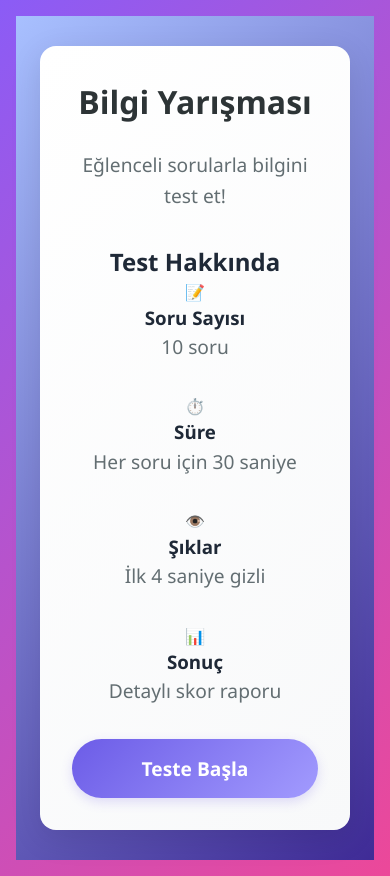
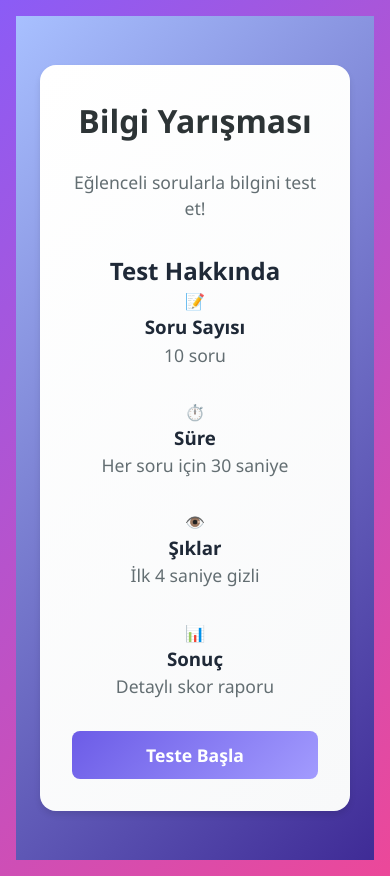
Before and after one commit to frivoller/quiz-app, a React (Vite) app: page / in a window 390 px wide. Built offline with nearby package versions, Linux system fonts and the light colour scheme.

Commit message:
feat: Modern tasarım güncellemeleri ve stil iyileştirmeleri

```diff
--- a/src/App.css
+++ b/src/App.css
@@ -528,11 +528,11 @@ body {
 /* Start screen styles */
 .start-screen {
   width: 100%;
-  max-width: 600px;
+  max-width: 800px;
   padding: 3rem;
   background: linear-gradient(135deg, #ffffff 0%, #f8f9fa 100%);
   border-radius: 1rem;
-  box-shadow: 0 8px 32px rgba(0, 0, 0, 0.1);
+  box-shadow: 0 4px 6px rgba(0, 0, 0, 0.1);
   text-align: center;
 }
 
@@ -547,25 +547,23 @@ body {
   font-size: 1.2rem;
   color: #636e72;
   margin-bottom: 2rem;
-  line-height: 1.6;
 }
 
 .start-button {
-  padding: 1rem 2.5rem;
+  padding: 1rem 2rem;
   font-size: 1.2rem;
   font-weight: 600;
   color: white;
   background: linear-gradient(135deg, #6c5ce7 0%, #a29bfe 100%);
   border: none;
-  border-radius: 2rem;
+  border-radius: 0.5rem;
   cursor: pointer;
   transition: all 0.3s ease;
-  box-shadow: 0 4px 12px rgba(108, 92, 231, 0.2);
 }
 
 .start-button:hover {
   transform: translateY(-2px);
-  box-shadow: 0 6px 16px rgba(108, 92, 231, 0.3);
+  box-shadow: 0 4px 6px rgba(108, 92, 231, 0.2);
 }
 
 .results-screen {
@@ -574,7 +572,7 @@ body {
   padding: 3rem;
   background: linear-gradient(135deg, #ffffff 0%, #f8f9fa 100%);
   border-radius: 1rem;
-  box-shadow: 0 8px 32px rgba(0, 0, 0, 0.1);
+  box-shadow: 0 4px 6px rgba(0, 0, 0, 0.1);
   text-align: center;
 }
 
@@ -585,29 +583,54 @@ body {
   margin-bottom: 1.5rem;
 }
 
-.score-display {
-  font-size: 3rem;
-  font-weight: 700;
-  color: #6c5ce7;
+.results-screen p {
+  font-size: 1.5rem;
+  color: #636e72;
   margin-bottom: 2rem;
 }
 
 .restart-button {
-  padding: 1rem 2.5rem;
+  padding: 1rem 2rem;
   font-size: 1.2rem;
   font-weight: 600;
   color: white;
   background: linear-gradient(135deg, #6c5ce7 0%, #a29bfe 100%);
   border: none;
-  border-radius: 2rem;
+  border-radius: 0.5rem;
   cursor: pointer;
   transition: all 0.3s ease;
-  box-shadow: 0 4px 12px rgba(108, 92, 231, 0.2);
 }
 
 .restart-button:hover {
   transform: translateY(-2px);
-  box-shadow: 0 6px 16px rgba(108, 92, 231, 0.3);
+  box-shadow: 0 4px 6px rgba(108, 92, 231, 0.2);
+}
+
+@media (max-width: 768px) {
+  .app-container {
+    padding: 1rem;
+  }
+
+  .start-screen,
+  .results-screen {
+    padding: 2rem;
+  }
+
+  .start-screen h1,
+  .results-screen h2 {
+    font-size: 2rem;
+  }
+
+  .start-screen p,
+  .results-screen p {
+    font-size: 1.1rem;
+  }
+
+  .start-button,
+  .restart-button {
+    padding: 0.75rem 1.5rem;
+    font-size: 1.1rem;
+  }
 }
 
 /* Responsive tasarım */
--- a/src/App.jsx
+++ b/src/App.jsx
@@ -73,10 +73,6 @@ function App() {
       timeSpent: 30 - timeLeft
     }]);
 
-    // Soru geçişi için bekleme süresi
-    setTimeout(() => {
-      setIsTransitioning(true);
-
     setTimeout(() => {
       if (currentQuestionIndex < questions.length - 1) {
         setCurrentQuestionIndex(prev => prev + 1);
@@ -85,12 +81,10 @@ function App() {
         setSelectedAnswer(null);
         setIsCorrect(null);
         setImageLoaded(false);
-          setIsTransitioning(false);
       } else {
         setIsFinished(true);
         setShowScore(true);
       }
-      }, 500);
     }, 1500);
   };
 
@@ -109,10 +103,6 @@ function App() {
         isTimeout: true
       }]);
 
-      // Süre bittiğinde soru geçişi
-      setTimeout(() => {
-        setIsTransitioning(true);
-
       setTimeout(() => {
         if (currentQuestionIndex < questions.length - 1) {
           setCurrentQuestionIndex(prev => prev + 1);
@@ -121,12 +111,10 @@ function App() {
           setSelectedAnswer(null);
           setIsCorrect(null);
           setImageLoaded(false);
-            setIsTransitioning(false);
         } else {
           setIsFinished(true);
           setShowScore(true);
         }
-        }, 500);
       }, 1500);
     }
   };
--- a/src/components/QuizQuestion.css
+++ b/src/components/QuizQuestion.css
@@ -41,11 +41,19 @@
   gap: 2rem;
 }
 
+.question-image-container {
+  width: 100%;
+  max-width: 500px;
+  height: 300px;
+  overflow: hidden;
+  border-radius: 0.5rem;
+  background-color: #f8f9fa;
+}
+
 .question-image {
   width: 100%;
-  max-width: 500px;
-  height: auto;
-  border-radius: 0.5rem;
+  height: 100%;
+  object-fit: cover;
   opacity: 0;
   transition: opacity 0.5s ease;
 }
@@ -70,11 +78,13 @@
   opacity: 0;
   transform: translateY(20px);
   transition: all 0.5s ease;
+  pointer-events: none;
 }
 
 .options.visible {
   opacity: 1;
   transform: translateY(0);
+  pointer-events: auto;
 }
 
 .option-button {
@@ -112,7 +122,10 @@
 @media (max-width: 768px) {
   .question-container {
     padding: 1.5rem;
-    gap: 1rem;
+  }
+
+  .question-image-container {
+    height: 200px;
   }
 
   .options {
@@ -120,7 +133,7 @@
   }
 
   .option-button {
-    padding: 0.75rem 1rem;
-    font-size: 0.9rem;
+    padding: 0.75rem;
+    font-size: 1rem;
   }
 }
--- a/src/index.css
+++ b/src/index.css
@@ -5,12 +5,19 @@
 }
 
 body {
-  font-family: 'Segoe UI', system-ui, -apple-system, sans-serif;
+  font-family: 'Inter', -apple-system, BlinkMacSystemFont, 'Segoe UI', 'Roboto', 'Oxygen',
+    'Ubuntu', 'Cantarell', 'Fira Sans', 'Droid Sans', 'Helvetica Neue',
+    sans-serif;
   -webkit-font-smoothing: antialiased;
   -moz-osx-font-smoothing: grayscale;
   background-color: #f8f9fa;
   color: #2d3436;
   line-height: 1.5;
+}
+
+code {
+  font-family: source-code-pro, Menlo, Monaco, Consolas, 'Courier New',
+    monospace;
 }
 
 button {
```
Lines whose indentation alone changed are shown as unchanged.
